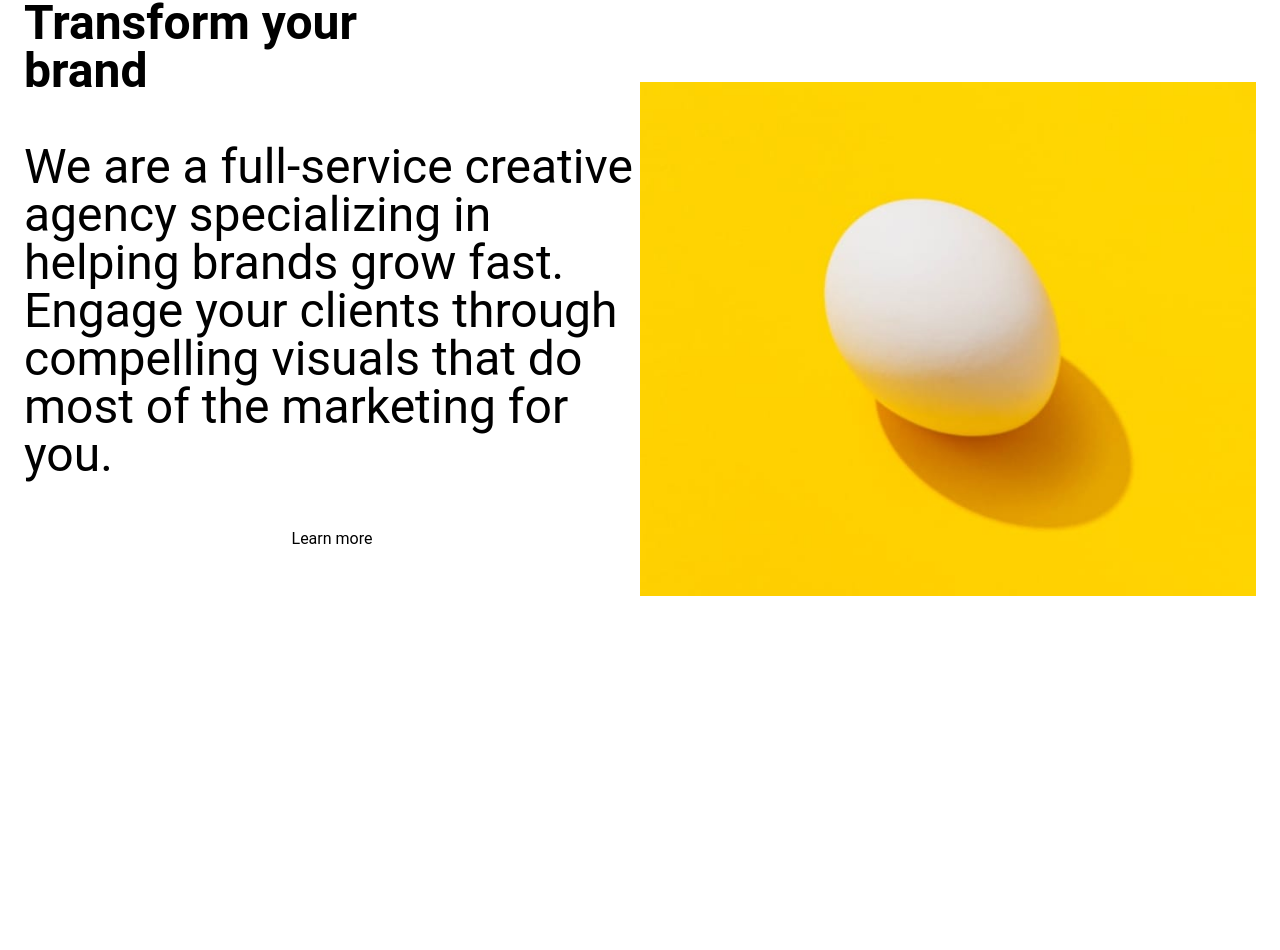
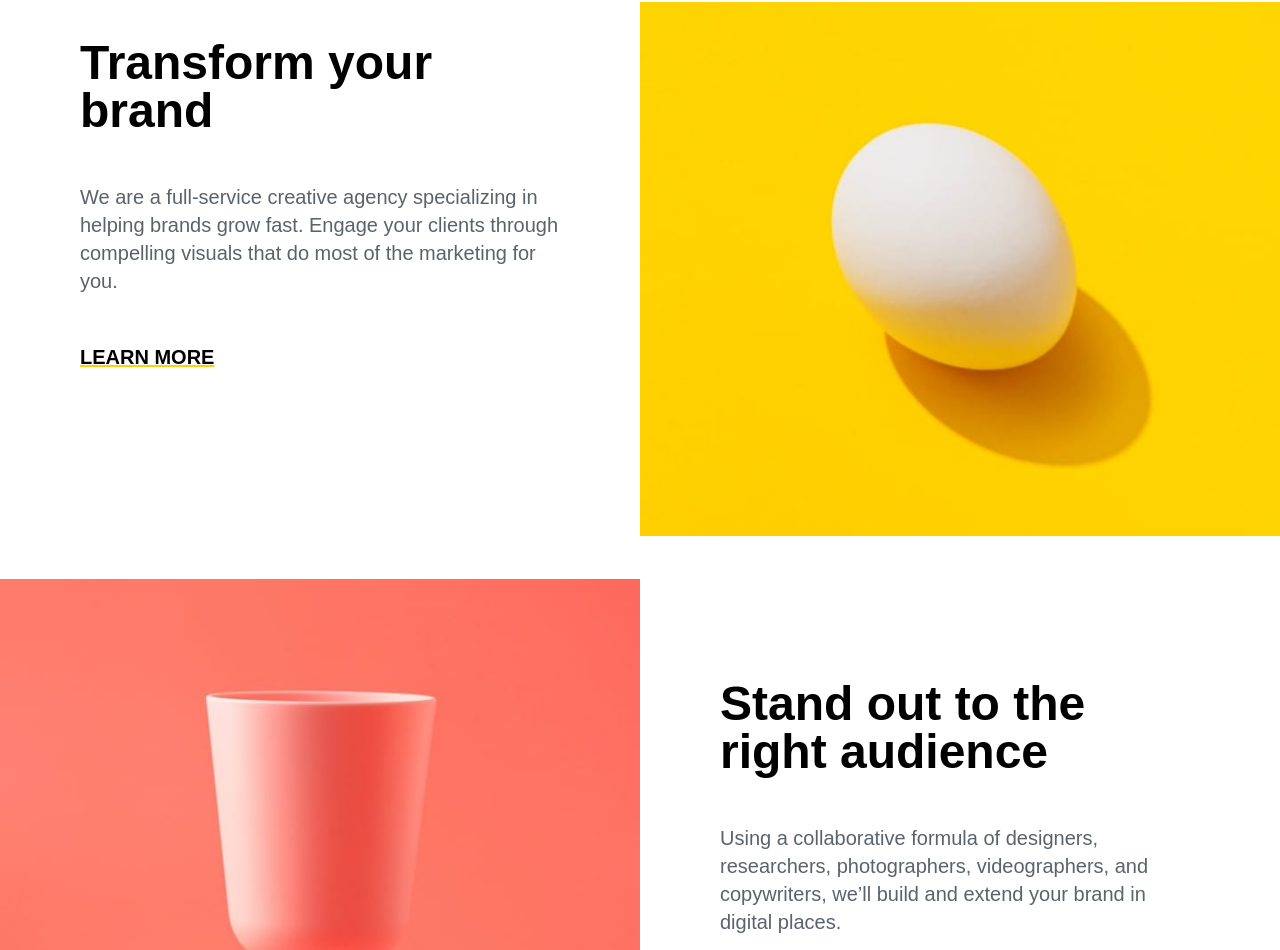
Before and after one commit to mheyrie/sunnyside-agency-landing-page-main, a React (Vite) app: page / in a window 1280 px wide. Shown: the part 761-1711 px from the top of the page. Before the commit the page ends 1440 px from the top, so only its background shows below. Built offline with nearby package versions, Linux system fonts and the light colour scheme.

Commit message:
Second section in progress

```diff
--- a/src/App.jsx
+++ b/src/App.jsx
@@ -2,7 +2,6 @@ import { Route, Routes, BrowserRouter } from 'react-router-dom';
 import Navbar from "./components/Navbar";
 import HeroSection from "./components/HeroSection";
 import FirstSection from "./components/FirstSection";
-
 
 function App() {
   return (
@@ -13,6 +12,7 @@ function App() {
 
       <HeroSection/>
       <FirstSection/>
+
     </BrowserRouter>
 
 
--- a/src/components/FirstSection.jsx
+++ b/src/components/FirstSection.jsx
@@ -1,28 +1,51 @@
 import React from 'react'
 import firstSImage from '../assets/images/desktop/image-transform.jpg'
+import secondSImage from '../assets/images/desktop/image-stand-out.jpg'
 
 
 const FirstSection = () => {
   return (
     <>
-      <div className="container flex flex-col-reverse items-center px-6 mx-auto mt-10 space-y-0 md:space-y-0 md:flex-row">
+
+
+      <div className="flex flex-col-reverse items-center mx-0 mt-0 space-y-0 md:space-y-0 md:flex-row">
 
         {/* Left Side Container */}
-        <div className="flex flex-col mb-32 space-y-12 md:w-1/2">
-          <h1 className="max-w-md text-4xl font-bold text-center md:text-5xl md:text-left">Transform your brand</h1>
-          <p className="text-softRed text-center md:text-5xl md:text-left">
+        <div className="flex flex-col mb-32 space-y-12 md:w-1/2 p-20">
+          <h1 className="max-w-md text-5xl font-sans font-black text-center md:text-5xl md:text-left">Transform your brand</h1>
+          <p className="text-neutral-veryDarkGrayishBlue text-center md:text-xl md:text-left">
           We are a full-service creative agency specializing in helping brands grow fast.
           Engage your clients through compelling visuals that do most of the marketing for you.
           </p>
-          <h3 className="text-center"> Learn more</h3>
+          <h3 className="text-xl text-center font-sans font-bold uppercase underline decoration-primary-yellow md:text-left"> Learn more</h3>
         </div>
 
         {/* Right Side Container */}
-        <div className="md:w-1/2">
-          <img src={firstSImage} alt="" />
+        <div className="flex flex-col md:w-1/2 ">
+          <img src={firstSImage} alt="" className="z-10"/>
         </div>
       </div>
-    </>
+
+      <div className="flex flex-col-reverse items-center mx-0 mt-0 space-y-0 md:space-y-0 md:flex-row">
+
+{/* Left Side Container */}
+<div className="flex flex-col md:w-1/2 ">
+  <img src={secondSImage} alt="" className="z-10"/>
+</div>
+
+
+{/* Right Side Container */}
+<div className="flex flex-col mb-32 space-y-12 md:w-1/2 p-20">
+  <h1 className="max-w-md text-5xl font-sans font-black text-center md:text-5xl md:text-left">Stand out to the right audience</h1>
+  <p className="text-neutral-veryDarkGrayishBlue text-center md:text-xl md:text-left">
+  Using a collaborative formula of designers, researchers, photographers, videographers, and copywriters, we’ll build and extend your brand in digital places.
+  </p>
+  <h3 className="text-xl text-center font-sans font-bold uppercase underline decoration-primary-yellow md:text-left"> Learn more</h3>
+</div>
+
+</div>
+
+   </>
   )
 }
 
--- a/tailwind.config.js
+++ b/tailwind.config.js
@@ -10,9 +10,22 @@ export default {
         heroSection: "url('assets/images/desktop/image-header.jpg')",
       },
       fontFamily: {
-        barlow: ['Barlow', 'Fraunces', 'Roboto'],
-        sans:['Roboto', 'sans-serif']
-    },
+        barlow: ['Barlow'],
+        fraunces: ['Fraunces'],
+        roboto: ['Roboto'],
+        sans:['sans-serif']
+      },
+
+      fontWeight: {
+        normal: '400',
+        medium: '500',
+        semibold: '600',
+        bold: '700',
+        extrabold: '800',
+        'extra-bold': '800',
+        black: '900',
+      },
+
     colors:{
       primary: {
         brightBlue: '#3EBEFF',
@@ -23,8 +36,12 @@ export default {
         footer: 'hsl(168, 34%, 41%)'
       },
 
-      neutral:{
-
+      neutral: {
+        veryDarkDesaturatedBlue: 'hsl(212, 27%, 19%)',
+        veryDarkGrayishBlue: 'hsl(213, 9%, 39%)',
+        darkGrayishBlue: 'hsl(232, 10%, 55%)',
+        grayishBlue: 'hsl(210, 4%, 67%)',
+        white: 'hsl(0, 0%, 100%)'
       }
 
     },
```
Also changed, not shown: index.html (+0 -11 lines), src/components/HeroSection.jsx (+1 -8 lines).
